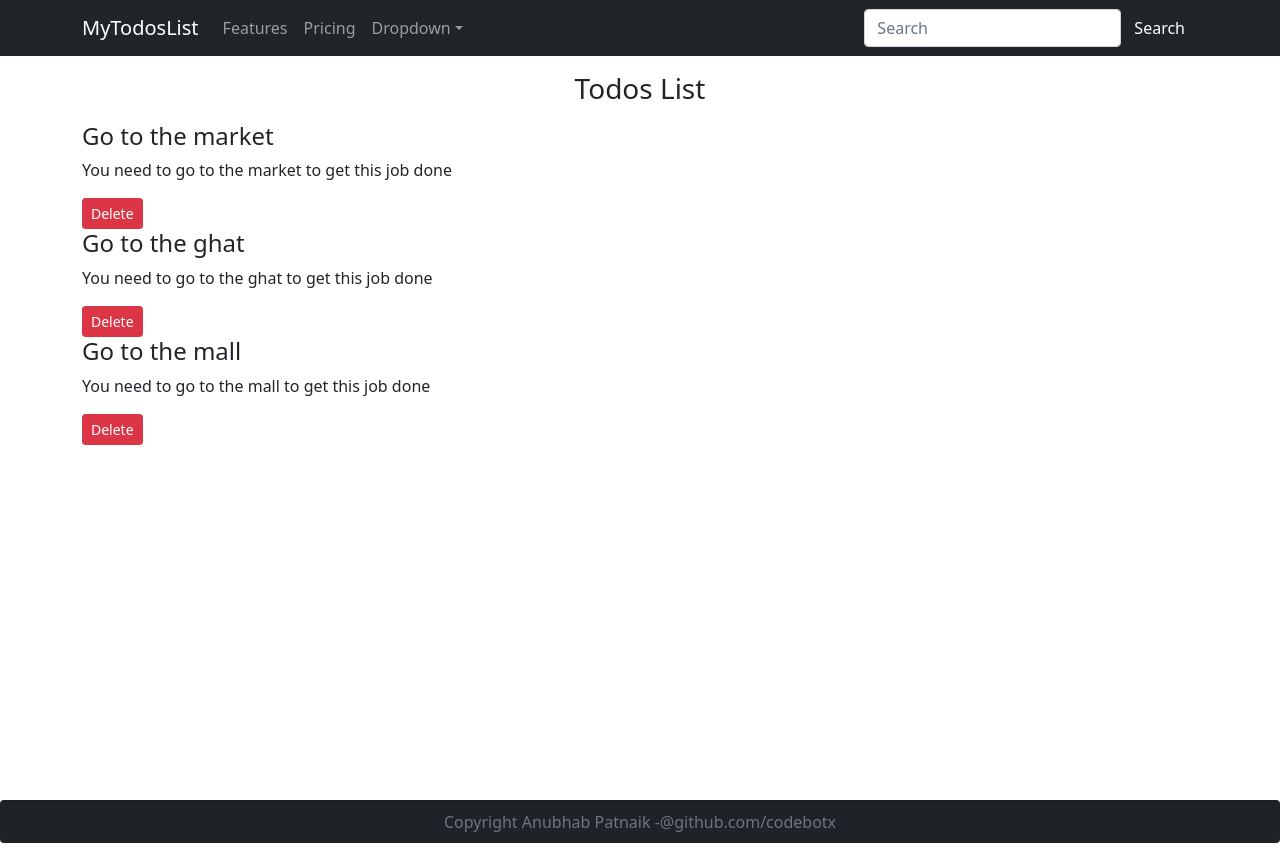
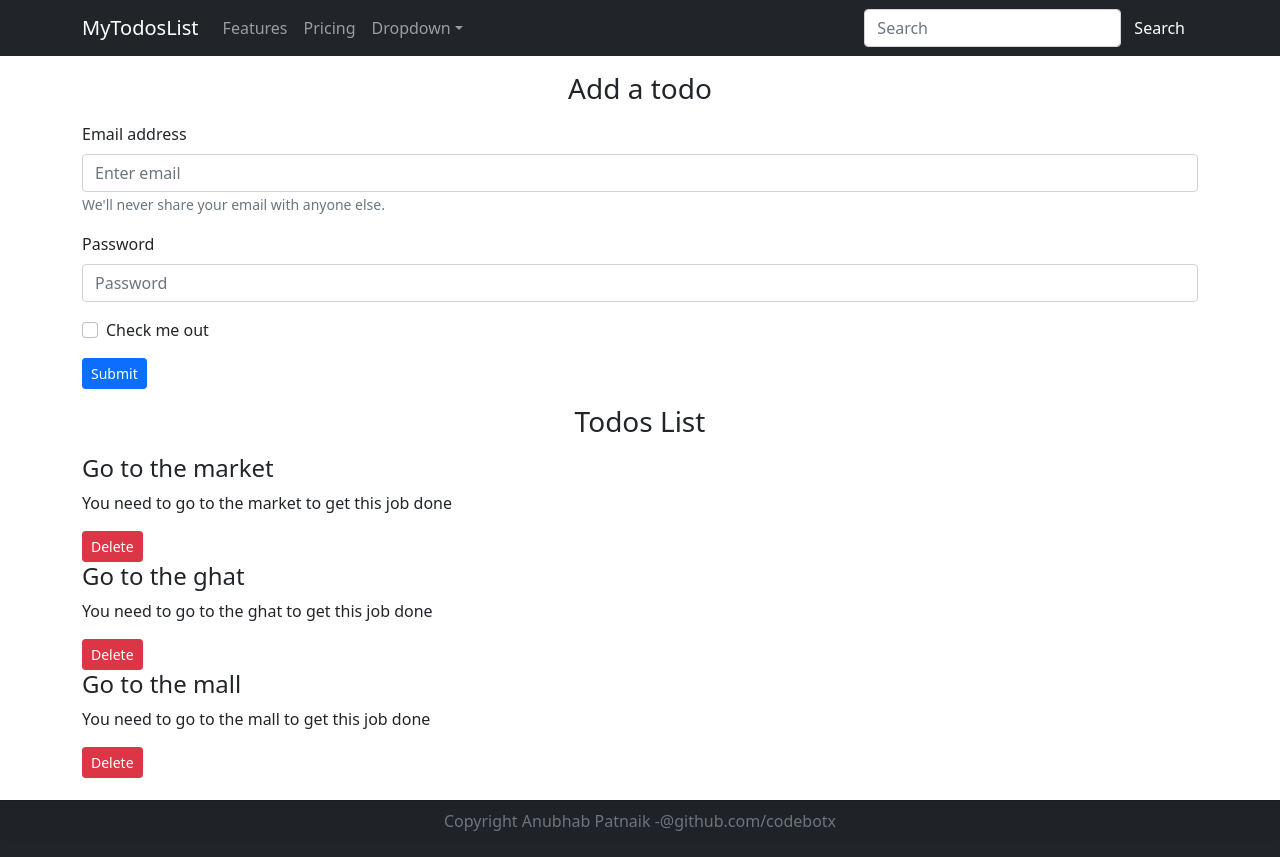
Before and after one commit to codebotx/todos, a React (Create React App) app: page / in a window 1280 px wide. Built offline with nearby package versions, Linux system fonts and the light colour scheme.

Commit message:
styling componenets,adding rich bootstrap features

```diff
--- a/public/index.html
+++ b/public/index.html
@@ -10,7 +10,7 @@
     <link rel="apple-touch-icon" href="%PUBLIC_URL%/logo192.png" />
     <link href="https://cdn.jsdelivr.net/npm/bootstrap@5.0.2/dist/css/bootstrap.min.css" rel="stylesheet" integrity="sha384-EVSTQN3/azprG1Anm3QDgpJLIm9Nao0Yz1ztcQTwFspd3yD65VohhpuuCOmLASjC" crossorigin="anonymous">
     <link rel="manifest" href="%PUBLIC_URL%/manifest.json" />
-    <title>Taskdoer| The todos of your day!</title>
+    <title>Taskboard app | Tasks to do</title>
 </head>
 
 <body>
--- a/src/App.js
+++ b/src/App.js
@@ -6,6 +6,7 @@
 import React, {useState} from 'react';
 // import {Todo} from "./Components/todo"
 import {Footer} from "./Components/footer"
+import {Addtodo} from './Components/addtodo'
 
 function App() {
   const onDelete= (todo) =>{
@@ -35,6 +36,7 @@
   return (
     <>
       <Header title="MyTodosList" searchbar={true}/>
+      <Addtodo/>
       <Todos todos={todos} onDelete={onDelete}/>
       {/* <Todoitem/> */}
       <Footer/>
--- /dev/null
+++ b/src/Components/addtodo.js
@@ -0,0 +1,32 @@
+import React from 'react'
+import { Form, Button } from 'react-bootstrap'
+
+export const Addtodo = () => {
+	return (
+		<div className="container">
+			<h3 className='text-center my-3'>
+				Add a todo
+			</h3>
+			<Form>
+				<Form.Group className="mb-3" controlId="formBasicEmail">
+					<Form.Label>Email address</Form.Label>
+					<Form.Control type="email" placeholder="Enter email" />
+					<Form.Text className="text-muted">
+						We'll never share your email with anyone else.
+					</Form.Text>
+				</Form.Group>
+
+				<Form.Group className="mb-3" controlId="formBasicPassword">
+					<Form.Label>Password</Form.Label>
+					<Form.Control type="password" placeholder="Password" />
+				</Form.Group>
+				<Form.Group className="mb-3" controlId="formBasicCheckbox">
+					<Form.Check type="checkbox" label="Check me out" />
+				</Form.Group>
+				<Button variant="primary" type="submit" className='btn btn-sm'>
+					Submit
+				</Button>
+			</Form>
+		</div>
+	)
+}
--- a/src/Components/footer.js
+++ b/src/Components/footer.js
@@ -1,7 +1,7 @@
 import React from 'react'
 import 'react-bootstrap'
 import 'bootstrap/dist/css/bootstrap.min.css'
-import { Card, Button} from 'react-bootstrap'
+import { Card } from 'react-bootstrap'
 
 
 export const Footer = () => {
@@ -12,10 +12,10 @@
 
 	}
 	return (
-		<footer  style={footerStyle}>
-			<Card className="text-center bg-dark ">
+		<footer  className="text-center bg-dark " style={footerStyle}>
+			<p>
 				<Card.Footer className="text-muted">Copyright Anubhab Patnaik -@github.com/codebotx</Card.Footer>
-			</Card>
+			</p>
 		</footer>
 	)
 }
```
